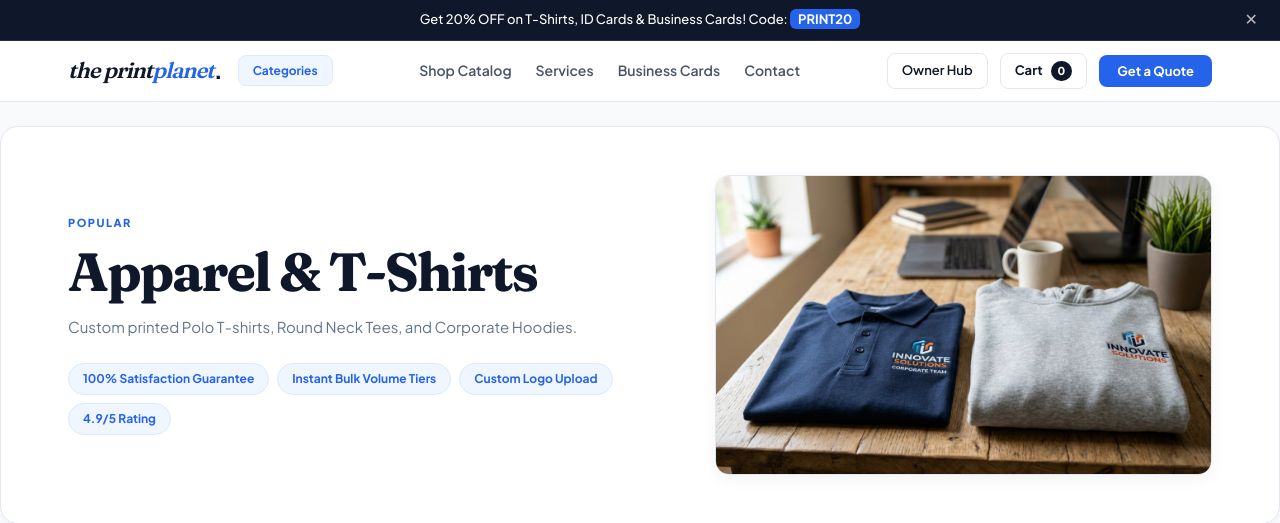
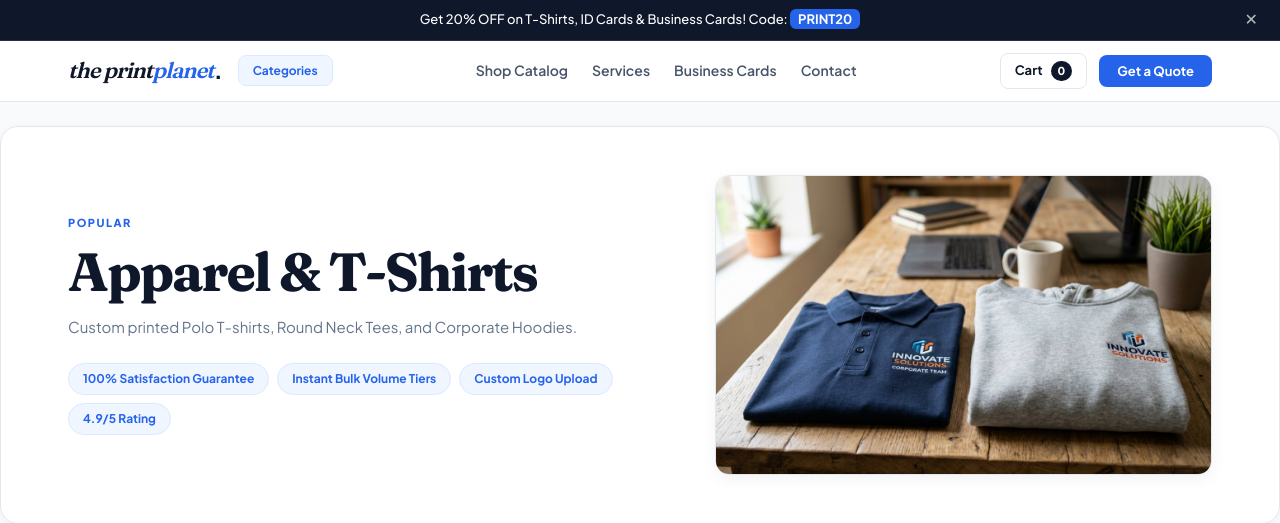
Before and after one commit to kashichavan/print_factory, a Django app: page /category/tshirt/ in a window 1280 px wide. Shown: the top 523 px of the page. Run offline with Django 5.2, Linux system fonts and the light colour scheme; data comes from the database, SQL or seed files in the repository; data that the repository does not hold is empty.

Commit message:
fix: remove owner hub links from public storefront navigation

```diff
--- a/templates/base.html
+++ b/templates/base.html
@@ -43,9 +43,6 @@
 
       <!-- Right Action Cluster -->
       <div style="display:flex;align-items:center;gap:12px">
-        <a href="{% url 'dashboard:home' %}" class="nav-cart-link" style="font-weight:600">
-          Owner Hub
-        </a>
         <a href="{% url 'orders:cart_detail' %}" class="nav-cart-link">
           Cart <span id="cart-badge" class="cart-count-pill">0</span>
         </a>
@@ -84,7 +81,6 @@
           <a href="{% url 'content:services' %}" class="drawer-link" onclick="closeSidebarDrawer()">Production Services</a>
           <a href="{% url 'orders:cart_detail' %}" class="drawer-link" onclick="closeSidebarDrawer()">View Cart</a>
           <a href="{% url 'content:contact' %}" class="drawer-link" onclick="closeSidebarDrawer()">Request Custom Quote</a>
-          <a href="{% url 'dashboard:home' %}" class="drawer-link" onclick="closeSidebarDrawer()">Owner Control Center</a>
         </nav>
       </div>
 
```
